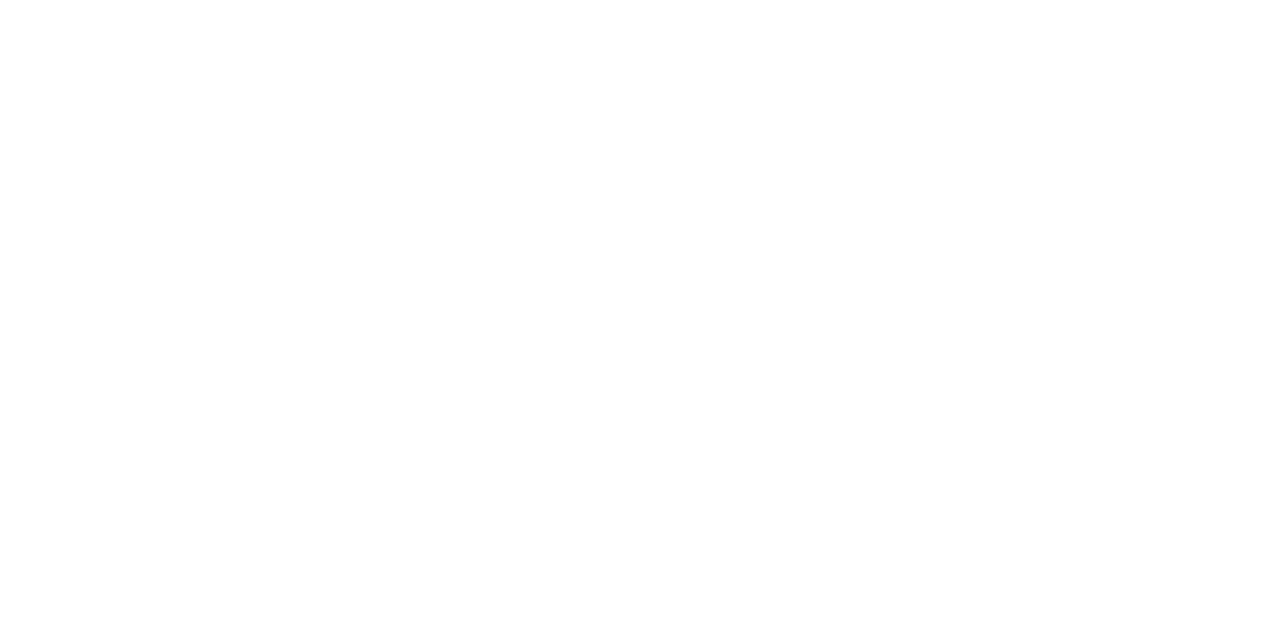
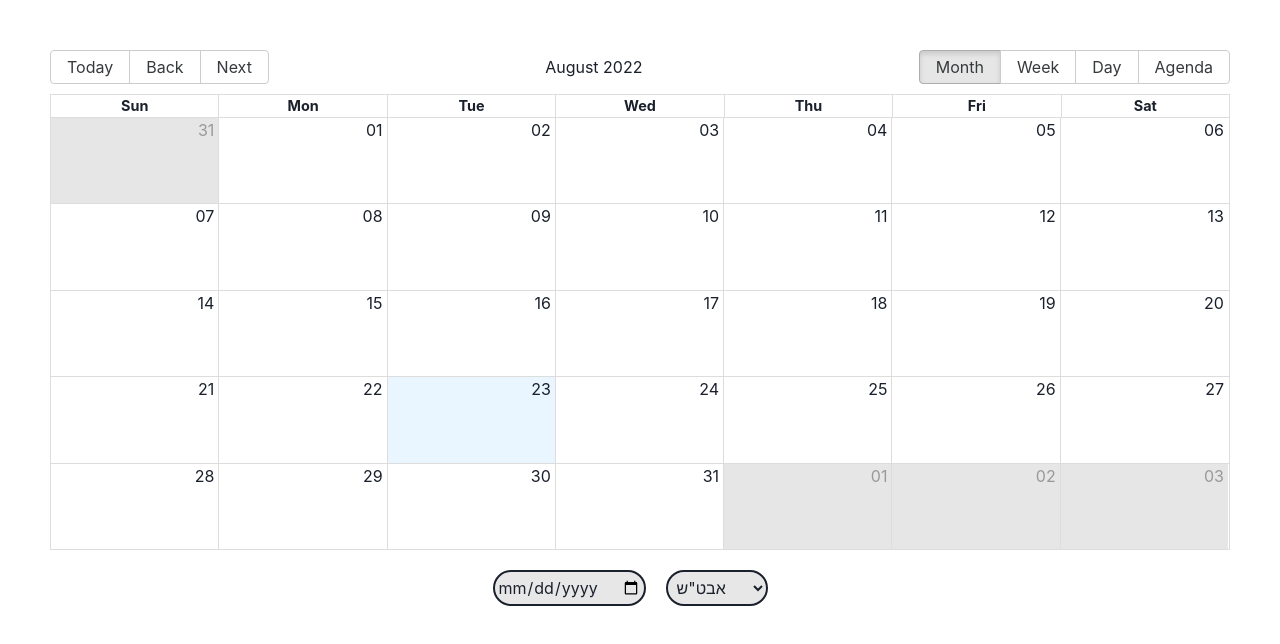
Before and after one commit to GandoPlay/TaskApp, a React (Create React App) app in the folder frontend-side/: page /dateTable in a window 1280 px wide. Before the commit this address had no page. Shown: the top 644 px of the page. Built offline with nearby package versions, Linux system fonts and the light colour scheme.

Commit message:
end front date bat not end

```diff
--- a/frontend-side/package.json
+++ b/frontend-side/package.json
@@ -10,9 +10,13 @@
     "@testing-library/react": "^13.3.0",
     "@testing-library/user-event": "^13.5.0",
     "axios": "^0.27.2",
+    "date-fns": "^2.29.2",
     "framer-motion": "^7.2.0",
     "json-server": "^0.17.0",
+    "parse-date-fns": "^0.0.1",
     "react": "^18.2.0",
+    "react-big-calendar": "^1.5.0",
+    "react-datepicker": "^4.8.0",
     "react-dom": "^18.2.0",
     "react-query": "^3.39.2",
     "react-router-dom": "^6.3.0",
--- a/frontend-side/src/App.js
+++ b/frontend-side/src/App.js
@@ -6,17 +6,21 @@
 import { ChakraProvider } from "@chakra-ui/react";
 import FetchRatings from "./Rating/Rating";
 import ProtectedRoutes from "./protectedRoutes";
+import DateTable from "./DateTable/DateTable";
+//for date
+
+
+
 function App() {
   return (
     <BrowserRouter>
       <ChakraProvider>
-
         <Routes>
           <Route path="/" element={<Login />} />
           <Route element={<ProtectedRoutes />}>
-              <Route path="/rating" element={<FetchRatings />} />
-            </Route>
-
+            <Route path="/rating" element={<FetchRatings />} />
+            <Route path="/dateTable" element={<DateTable />} />
+          </Route>
         </Routes>
       </ChakraProvider>
     </BrowserRouter>
--- a/frontend-side/src/DateTable/DateTable.css
+++ b/frontend-side/src/DateTable/DateTable.css
@@ -0,0 +1,32 @@
+.date {
+  height: 450px;
+
+}
+#time {
+  background-color: rgba(192, 192, 192, 0.39);
+  border: 2px solid;
+  padding: 3px;
+  border-radius: 20px;
+}
+#time:hover {
+  background-color: rgba(192, 192, 192, 0.74);
+}
+#task {
+  background-color: rgba(192, 192, 192, 0.39);
+  border: 2px solid;
+  padding: 5px;
+  border-radius: 20px;
+  margin: 20px;
+
+}
+#task:hover {
+  background-color: rgba(192, 192, 192, 0.74);
+}
+.buttons {
+
+  max-width: 100%;
+  height: 100px;
+  text-align: center;
+  margin-top: 50px;
+
+}
--- a/frontend-side/src/DateTable/DateTable.jsx
+++ b/frontend-side/src/DateTable/DateTable.jsx
@@ -1,9 +1,72 @@
-import React from 'react'
+import React from "react";
+import { Calendar } from "react-big-calendar";
+
+import { calendar, dateFnsLocalizer } from "react-big-calendar";
+import format from "date-fns/format";
+import parse from "date-fns/parse";
+import startOfWeek from "date-fns/startOfWeek";
+import getDay from "date-fns/getDay";
+import "react-big-calendar/lib/css/react-big-calendar.css";
+import "./DateTable.css";
+// import locales from "date-fns";
+const locales = {
+  "en-US": require("date-fns/locale/en-US"),
+};
+const localizer = dateFnsLocalizer({
+  format,
+  parse,
+  startOfWeek,
+  getDay,
+  locales
+});
+
+const events = [
+  {
+    titel: "neriya",
+    allDay: true,
+    start: new Date(2022, 8, 6),
+    end: new Date(2022, 8, 10),
+  },
+  {
+    titel: "raz",
+    start: new Date(2022, 8, 12),
+    end: new Date(2022, 8, 15),
+  },
+  {
+    titel: "ben",
+    start: new Date(2022, 8, 20),
+    end: new Date(2022, 8, 23),
+  },
+];
 
 function DateTable() {
   return (
-    <div>DateTable</div>
-  )
+    <div className="">
+      <div className="date">
+
+        <Calendar
+          className="calendardate"
+          localizer={localizer}
+          events={events}
+          startAccessor="start"
+          endAccessor="end"
+          style={{ height:500, margin: "50px" }}
+        />
+      </div>
+      <div className="buttons">
+        <input type="date" name="time" id="time" />
+
+        <select name="task" id="task">
+          <option value="1">אבט"ש</option>
+          <option value="2">שמירה</option>
+          <option value="3">מחסן</option>
+          <option value="4">אריזת מזון</option>
+          <option value="5">הנפצה</option>
+          <option value="6">אחר</option>
+        </select>
+      </div>
+    </div>
+  );
 }
 
-export default DateTable
+export default DateTable;
--- a/frontend-side/src/navBar/NavBar.css
+++ b/frontend-side/src/navBar/NavBar.css
@@ -13,7 +13,7 @@
      width: 50px;
 }#logoLeft{
     width: 50px;
-    margin-top: -4.5%;
+    margin-top: -3.5%;
     margin-left: 95%;
 
 }#logoRight{
```
Also changed, not shown: 1 other file (tests, documents, lock files or other folders).
